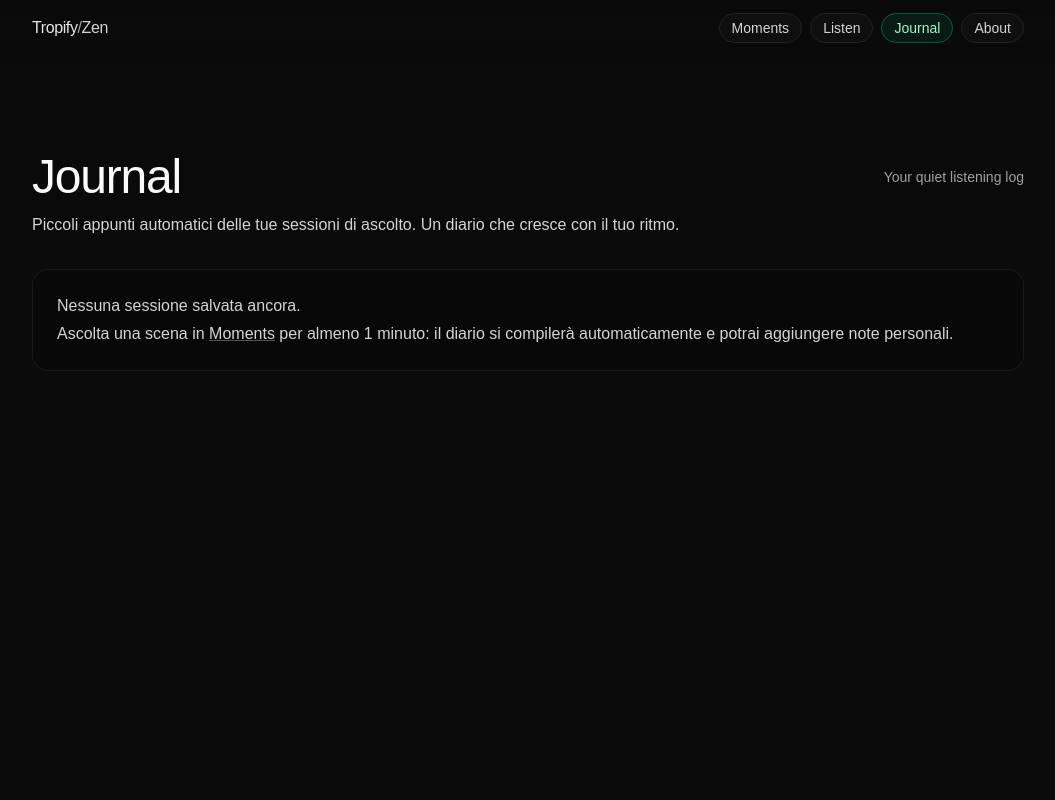
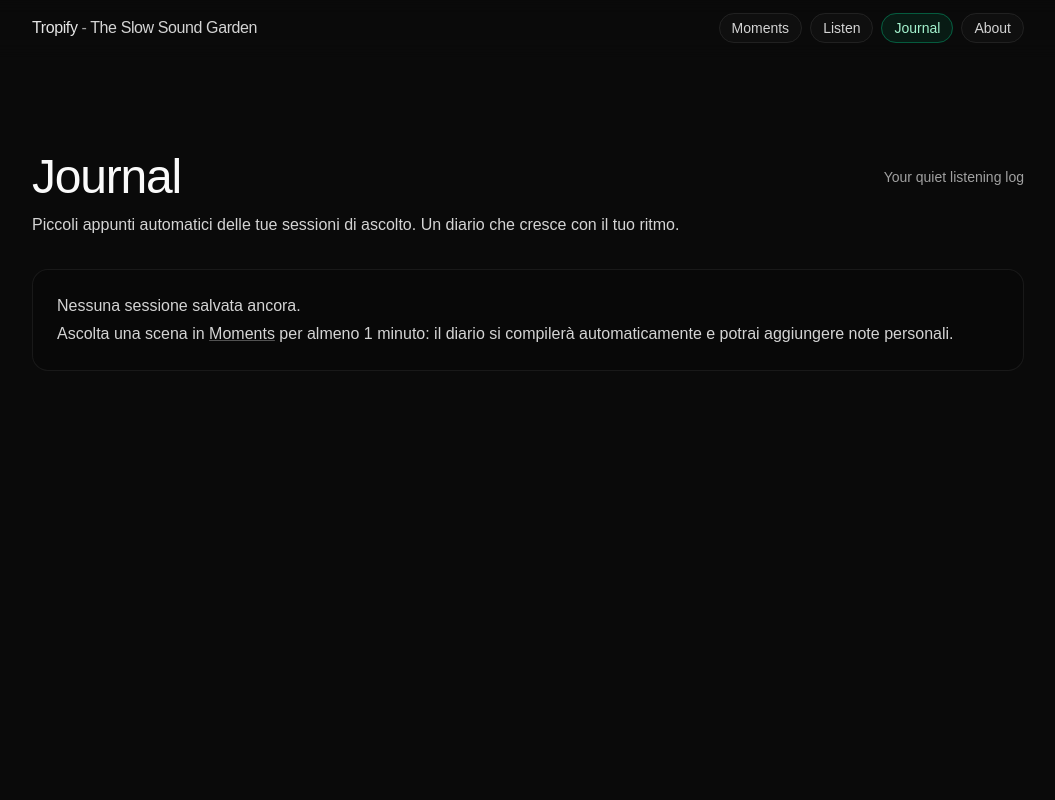
Before and after one commit to simonecontidev/nextjs-tropify-slow-sound, a Next.js app: page /journal in a window 1280 px wide. Shown: the top 800 px of the page, without its empty margins (112-1167 px from the left). Built offline with nearby package versions, Linux system fonts and the light colour scheme.

Commit message:
change Header text logo
Signed-off-by: simonecontidev <barriotropical@gmail.com>

```diff
--- a/src/components/Header.tsx
+++ b/src/components/Header.tsx
@@ -46,7 +46,7 @@ export default function Header() {
       </a>
       <div className="mx-auto flex h-14 max-w-5xl items-center justify-between px-4">
         <Link href="/" className="font-medium tracking-tight text-neutral-200 hover:text-neutral-50">
-          Tropify<span className="text-neutral-400">/</span><span className="text-neutral-300">Zen</span>
+          Tropify<span className="text-neutral-400"> - </span><span className="text-neutral-300">The Slow Sound Garden</span>
         </Link>
 
         <nav aria-label="Primary">
```
